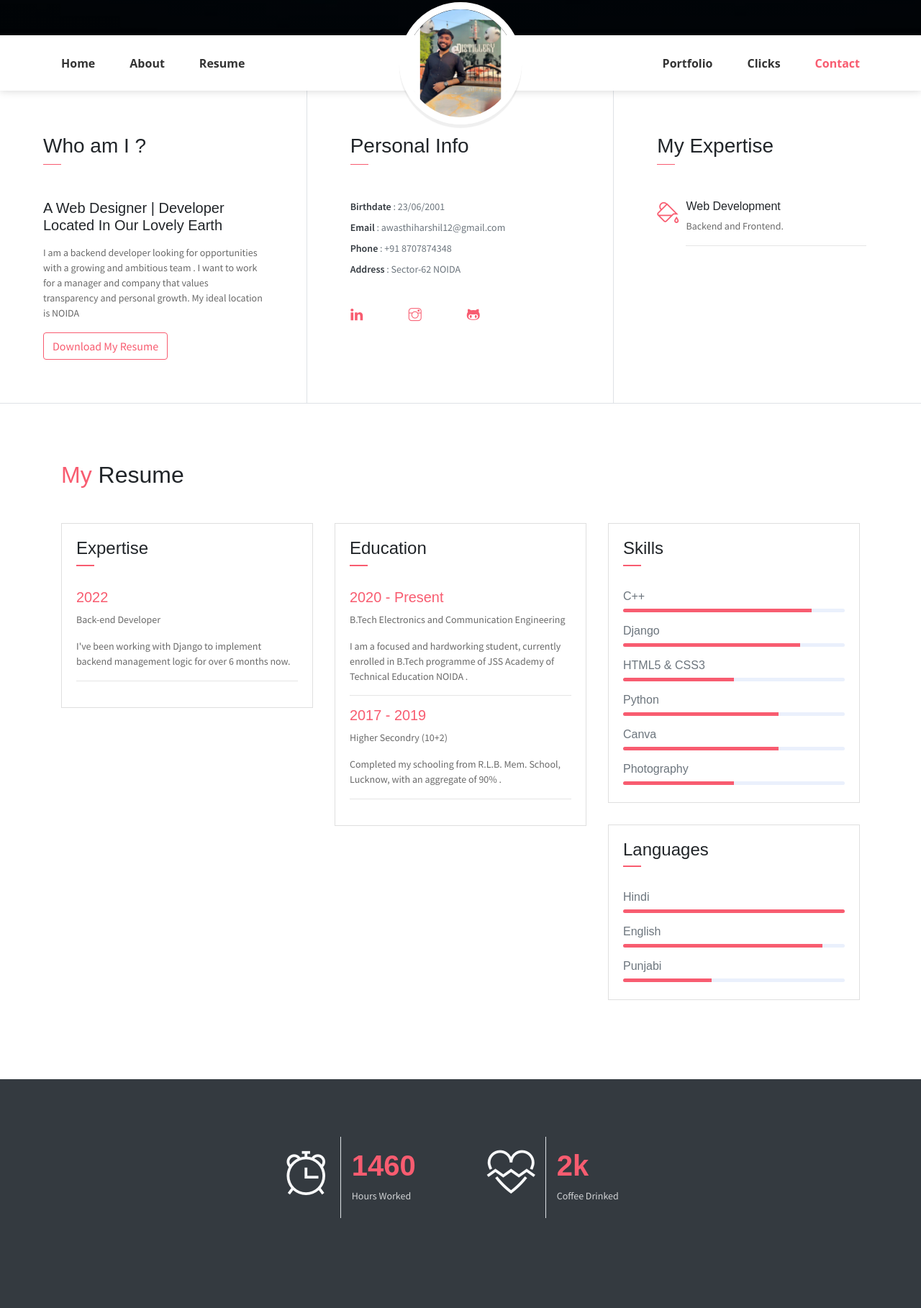
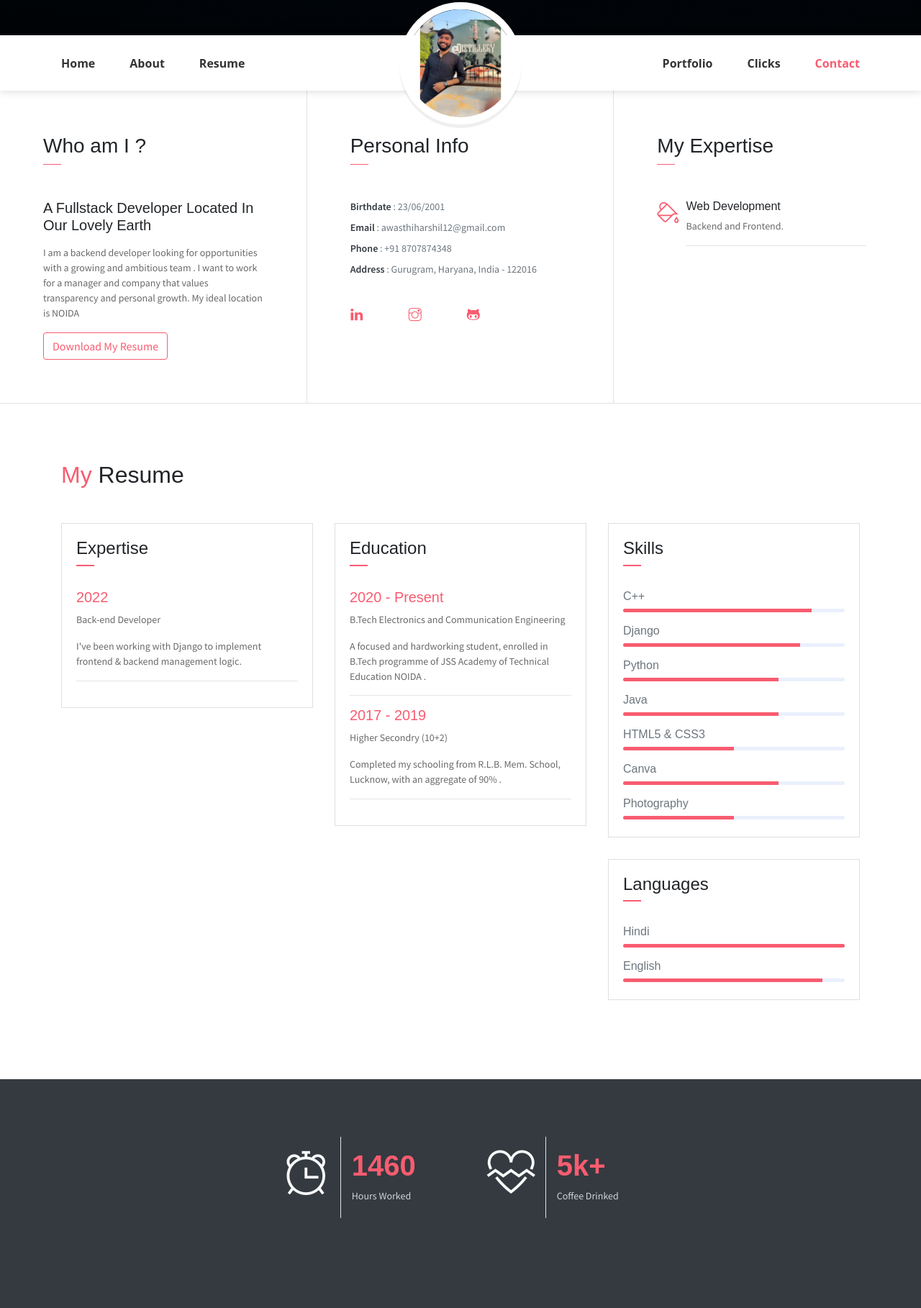
Before and after one commit to CodeBloodedDeveloper/Portfolio, a website: page index.html in a window 1280 px wide. Shown: the part 591-2409 px from the top of the page at 72% size. Drawn offline with Linux system fonts and the light colour scheme; some packages are replaced by stand-ins of ours; some icons are missing.

Commit message:
Update index.html

```diff
--- a/index.html
+++ b/index.html
@@ -24,8 +24,8 @@
             <div class="header-content">
                 <h4 class="header-subtitle" >Hello, I am</h4>
                 <h1 class="header-title">Harshil Awasthi</h1>
-                <h6 class="header-mono" >Backend Web Developer</h6>
-                <a href="https://drive.google.com/file/d/14Rt-0LjJTzKeS-aLLRfwYF5YOQAhifyQ/view?usp=drivesdk"><button  class="btn btn-primary btn-rounded"><i class="ti-printer pr-2"></i>View Resume</button></a>
+                <h6 class="header-mono" >Fullstack Developer</h6>
+                <a href="https://drive.google.com/file/d/121GSwOkoOxSx46YxIIg3dxk91NgJ7SHT/view?usp=sharing"><button  class="btn btn-primary btn-rounded"><i class="ti-printer pr-2"></i>View Resume</button></a>
             </div>
         </div>
     </header>
@@ -50,7 +50,7 @@
                     <img src="assets/imgs/harshil.jpg" alt="" class="brand-img">
                     <li class="brand-txt">
                         <h5 class="brand-title">Harshil Awasthi</h5>
-                        <div class="brand-subtitle">Web Designer | Developer</div>
+                        <div class="brand-subtitle">Fullstack Developer</div>
                     </li>
                 </ul>
                 <ul class="navbar-nav ml-auto">
@@ -72,9 +72,9 @@
             <div class="col-lg-4 about-card">
                 <h3 class="font-weight-light">Who am I ?</h3>
                 <span class="line mb-5"></span>
-                <h5 class="mb-3">A Web Designer | Developer Located In Our Lovely Earth</h5>
+                <h5 class="mb-3">A Fullstack Developer Located In Our Lovely Earth</h5>
                 <p class="mt-20">I am a backend developer looking for opportunities with a growing and ambitious team . I want to work for a manager and company that values transparency and personal growth. My ideal location is NOIDA</p>
-                <a href="https://drive.google.com/file/d/14Rt-0LjJTzKeS-aLLRfwYF5YOQAhifyQ/view?usp=drivesdk"><button class="btn btn-outline-danger"><i class="icon-down-circled2 "></i>Download My Resume</button></a>
+                <a href="https://drive.google.com/file/d/121GSwOkoOxSx46YxIIg3dxk91NgJ7SHT/view?usp=sharing"><button class="btn btn-outline-danger"><i class="icon-down-circled2 "></i>Download My Resume</button></a>
             </div>
             <div class="col-lg-4 about-card">
                 <h3 class="font-weight-light">Personal Info</h3>
@@ -84,7 +84,7 @@
                     <li><span>Email</span> : awasthiharshil12@gmail.com</li>
                     <li><span>Phone</span> : +91 8707874348</li>
 
-                    <li><span>Address</span> :  Sector-62 NOIDA</li>
+                    <li><span>Address</span> :  Gurugram, Haryana, India - 122016</li>
                 </ul>
                 <ul class="social-icons pt-3">
 
@@ -127,7 +127,7 @@
 
                             <h6 class="title text-danger">2022</h6>
                             <P>Back-end Developer</P>
-                            <P class="subtitle">I've been working with Django to implement backend management logic for over 6 months now.</P>
+                            <P class="subtitle">I've been working with Django to implement frontend & backend management logic.</P>
                             <hr>
 
                         </div>
@@ -144,7 +144,7 @@
                         <div class="card-body">
                             <h6 class="title text-danger">2020 - Present</h6>
                             <P>B.Tech Electronics and Communication Engineering</P>
-                            <P class="subtitle">I am a focused and hardworking student, currently enrolled in B.Tech programme of JSS Academy of Technical Education NOIDA .</P>
+                            <P class="subtitle">A focused and hardworking student, enrolled in B.Tech programme of JSS Academy of Technical Education NOIDA .</P>
                             <hr>
                             <h6 class="title text-danger">2017 - 2019</h6>
                             <P>Higher Secondry (10+2) </P>
@@ -171,13 +171,17 @@
                             <div class="progress mb-3">
                                 <div class="progress-bar bg-danger" role="progressbar" style="width: 80%" aria-valuenow="50" aria-valuemin="0" aria-valuemax="100"></div>
                             </div>
+                            <h6>Python</h6>
+                            <div class="progress mb-3">
+                                <div class="progress-bar bg-danger" role="progressbar" style="width: 70%" aria-valuenow="75" aria-valuemin="0" aria-valuemax="100"></div>
+                            </div>
+                            <h6>Java</h6>
+                            <div class="progress mb-3">
+                                <div class="progress-bar bg-danger" role="progressbar" style="width: 70%" aria-valuenow="75" aria-valuemin="0" aria-valuemax="100"></div>
+                            </div>
                            <h6>HTML5 &amp; CSS3</h6>
                             <div class="progress mb-3">
                                 <div class="progress-bar bg-danger" role="progressbar" style="width: 50%" aria-valuenow="25" aria-valuemin="0" aria-valuemax="100"></div>
-                            </div>
-                            <h6>Python</h6>
-                            <div class="progress mb-3">
-                                <div class="progress-bar bg-danger" role="progressbar" style="width: 70%" aria-valuenow="75" aria-valuemin="0" aria-valuemax="100"></div>
                             </div>
                             <h6>Canva</h6>
                             <div class="progress mb-3">
@@ -204,10 +208,6 @@
                             <h6>English</h6>
                             <div class="progress mb-3">
                                 <div class="progress-bar bg-danger" role="progressbar" style="width: 90%" aria-valuenow="25" aria-valuemin="0" aria-valuemax="100"></div>
-                            </div>
-                            <h6>Punjabi</h6>
-                            <div class="progress mb-3">
-                                <div class="progress-bar bg-danger" role="progressbar" style="width: 40%" aria-valuenow="50" aria-valuemin="0" aria-valuemax="100"></div>
                             </div>
                         </div>
                     </div>
@@ -237,7 +237,7 @@
                             <div class="m-auto"><i class="ti-heart-broken icon-xl"></i></div>
                         </div>
                         <div class="col-7 text-left py-3">
-                            <h1 class="text-danger font-weight-bold font40">2k</h1>
+                            <h1 class="text-danger font-weight-bold font40">5k+</h1>
                             <p class="text-light mb-1">Coffee Drinked</p>
                         </div>
                     </div>
@@ -542,8 +542,6 @@
                     </div>
                     <div class="content-holder">
                         <h4 class="title">Contrast</h4>
-
-
                     </div>
                 </div><!-- end of blog wrapper -->
 
```
Also changed, not shown: public_html/index.html (+20 -20 lines).
